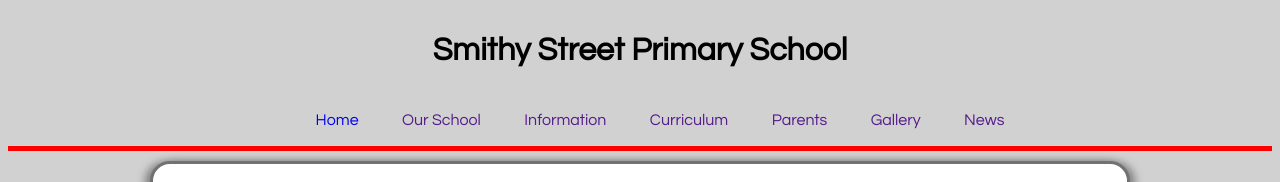
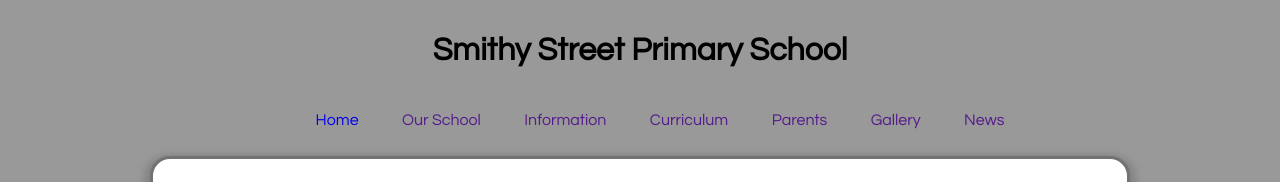
Before and after one commit to MohammedAbdulSamad/SchoolWebsite, a plain HTML site: page index.html in a window 1280 px wide. Shown: the top 182 px of the page. Drawn offline with Linux system fonts and the light colour scheme.

Commit message:
Add files via upload

```diff
--- a/style.css
+++ b/style.css
@@ -1,5 +1,5 @@
 body {
-	background-color: #d1d1d1;
+	background-color: #999999;
 }
 
 * {
@@ -18,12 +18,12 @@ a {
 
 
 #nav {
-	background-color: #d1d1d1;
+
 	text-align: center;
-	width: 100%;
+	width: 980px;
 	margin: auto;
 	padding: 2px;
-	border-bottom: 5px solid red;
+
 }
 #nav ul {
 	list-style-type: none;
@@ -37,10 +37,12 @@ a {
 	padding: 20px;
 }
 #nav li a:hover {
-	background-color: red;
+	background-color: #d8d8d8;
+	border-bottom: 5px solid red;
 }
 #nav li a:active {
 	background-color: red;
+	border-bottom: 5px solid red;
 }
 
 
```
